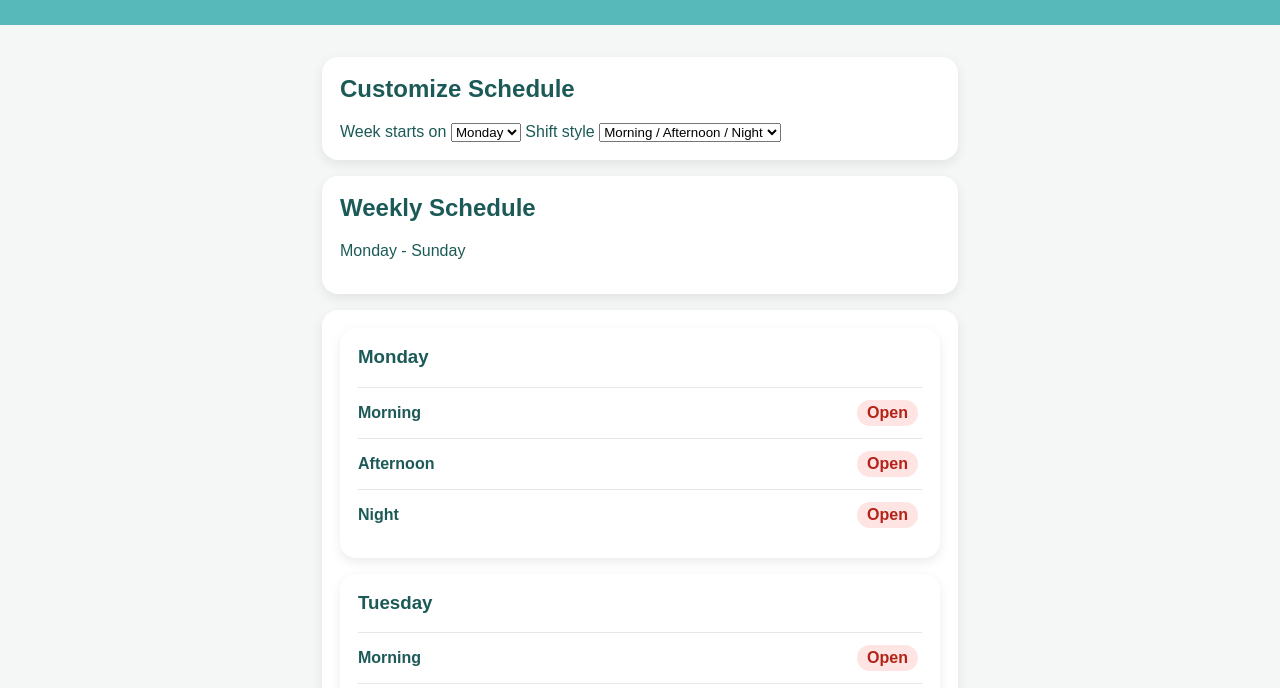
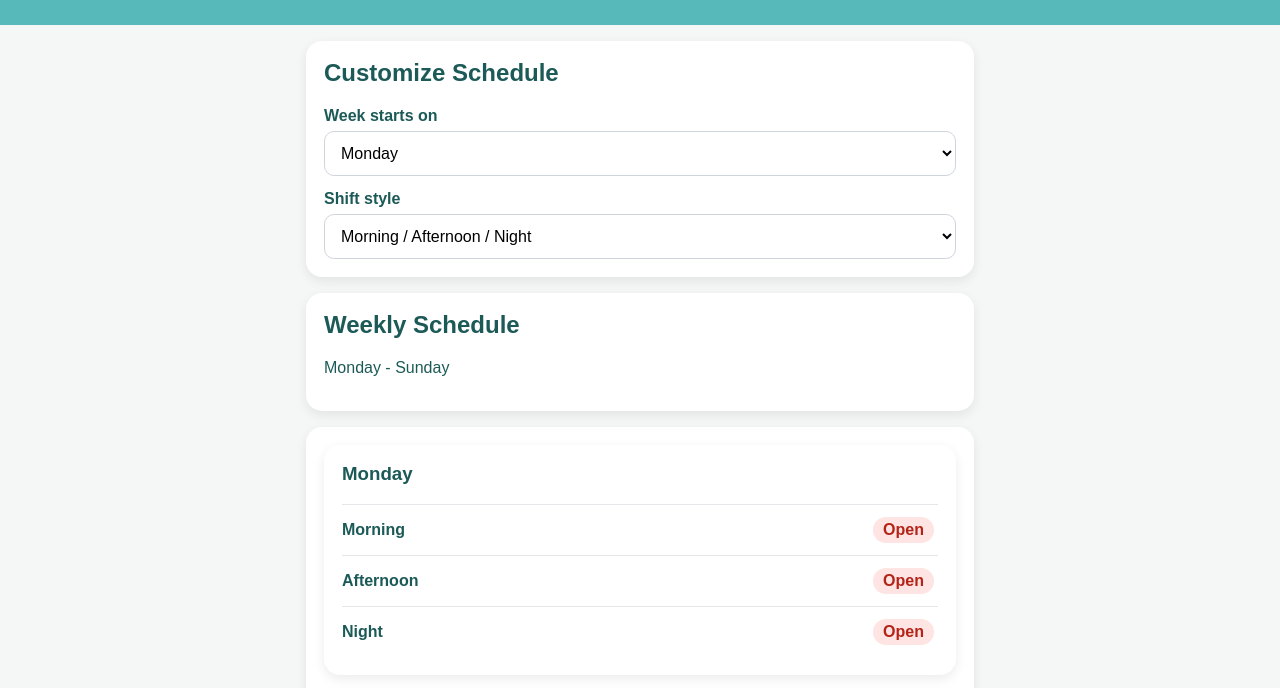
Before and after one commit to brggt/careflow, a plain HTML site: page index.html in a window 1280 px wide. Shown: the part 100-788 px from the top of the page. Drawn offline with Linux system fonts and the light colour scheme.

Commit message:
Refactor schedule layout and enhance styling for customization section

```diff
--- a/index.html
+++ b/index.html
@@ -15,11 +15,10 @@
     </header>
 
     <main>
-      <main>
       <section class="customize-card">
         <h2>Customize Schedule</h2>
 
-          <label for="week-start">Week starts on</label>
+        <label foSr="week-start">Week starts on</label>
         <select id="week-start">
           <option>Monday</option>
           <option>Sunday</option>
@@ -33,6 +32,7 @@
           <option>Custom shifts</option>
         </select>
       </section>
+
       <section>
         <h2>Weekly Schedule</h2>
         <p>Monday - Sunday</p>
@@ -47,7 +47,6 @@
         </p>
       </section>
     </main>
-    </main>
 
     <script src="script.js"></script>
   </body>
--- a/style.css
+++ b/style.css
@@ -81,3 +81,31 @@ p {
   border-radius: 999px;
   margin: 0 4px;
 }
+
+.customize-card {
+  background-color: white;
+  border-radius: 16px;
+  padding: 18px;
+  margin-bottom: 16px;
+  box-shadow: 0 4px 12px rgba(0, 0, 0, 0.08);
+}
+
+.customize-card h2 {
+  margin-top: 0;
+}
+
+label {
+  display: block;
+  font-weight: bold;
+  margin-top: 14px;
+  margin-bottom: 6px;
+}
+
+select {
+  width: 100%;
+  padding: 12px;
+  border: 1px solid #d0d5dd;
+  border-radius: 10px;
+  font-size: 16px;
+  background-color: white;
+}
```
Lines whose indentation alone changed are shown as unchanged.
